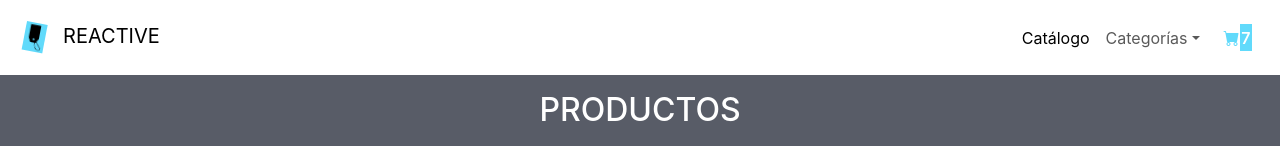
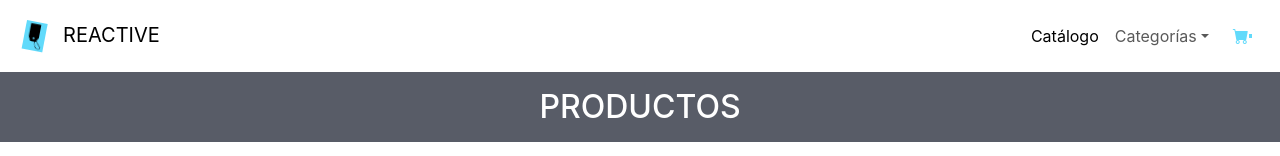
Before and after one commit to maupineyro/ProyectoFinalReactPineyroMauro, a React (Create React App) app: page / in a window 1280 px wide. Shown: the top 156 px of the page. Built offline with nearby package versions, Linux system fonts and the light colour scheme.

Commit message:
cartwidget actualiza según cantidad de productos

```diff
--- a/src/Components/Cart/Cart.jsx
+++ b/src/Components/Cart/Cart.jsx
@@ -17,7 +17,10 @@ const Cart = () => {
                     <Button className='button ' variant="outline-dark"> <Link className='text-info' to="/" >Ver Catálogo</Link>
 
                     </Button></div> :
-                <div> {cart.map(product => <ItemCart key={product.id} product={product} />)} </div>}
+                <div>
+                    {cart.map(product => <ItemCart key={product.id} product={product} />)} ;
+                    <h4 className='textCenter flexCol mb-5'>Total: $ {totalPrice()} </h4>
+                </div>}
         </div>
     )
 }
--- a/src/Components/CartWidget/CartWidget.jsx
+++ b/src/Components/CartWidget/CartWidget.jsx
@@ -1,14 +1,19 @@
 import React from 'react'
 import { NavLink } from 'react-router-dom'
+import { useCartContext } from '../../context/CartContext'
 
 const CartWidget = () => {
+
+    const { totalProducts } = useCartContext();
+
+
     return (
         <div>
             <li>
                 <NavLink className="linkCarrito botonMenu" to='/cart'>
 
-                    < i className="bi bi-cart-fill"></i><span id="numeroCarritoIndex"
-                        className="numeroEnCarrito">7</span>
+                    < i className="bi bi-cart-fill"></i>
+                    <span id="numeroCarritoIndex" className="numeroEnCarrito"> {totalProducts() || ""} </span>
                 </NavLink>
 
             </li>
```
